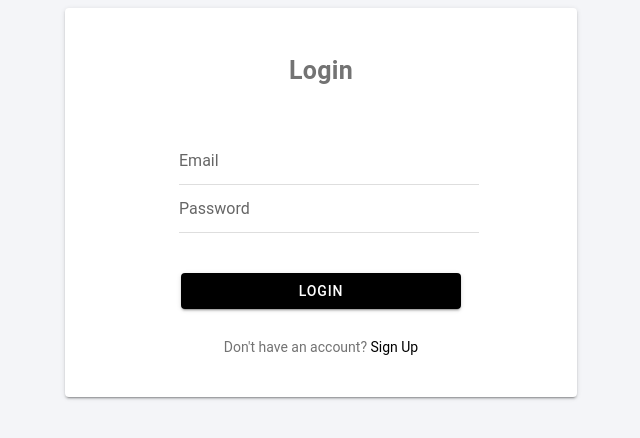
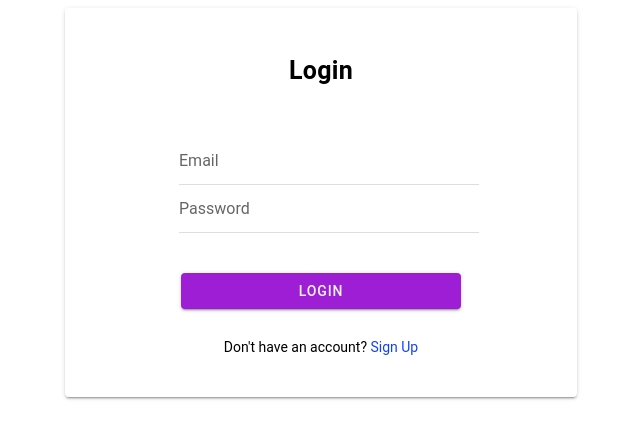
Before and after one commit to fufufufufufuf/ProjectCross-Platt, a React (Vite) app: page /login in a window 1280 px wide. Shown: the part 120-558 px from the top of the page, without its empty margins (319-959 px from the left). Built offline with nearby package versions, Linux system fonts and the light colour scheme.

Commit message:
dark mode

```diff
--- a/src/pages/Add.tsx
+++ b/src/pages/Add.tsx
@@ -68,7 +68,7 @@ const Add: React.FC = () => {
                         <IonCol>
                             <IonButton
                                 expand="full"
-                                color={selectedType === 'income' ? 'success' : 'medium'}
+                                color={selectedType === 'income' ? 'success' : 'dark'}
                                 onClick={() => setSelectedType('income')}
                             >
                                 Income
@@ -77,7 +77,7 @@ const Add: React.FC = () => {
                         <IonCol>
                             <IonButton
                                 expand="full"
-                                color={selectedType === 'expenses' ? 'danger' : 'medium'}
+                                color={selectedType === 'expenses' ? 'danger' : 'dark'}
                                 onClick={() => setSelectedType('expenses')}
                             >
                                 Expenses
--- a/src/pages/Home.tsx
+++ b/src/pages/Home.tsx
@@ -94,14 +94,14 @@ const Home: React.FC = () => {
         <IonToolbar>
           <IonButton
             className="type-button"
-            color={transactionDetails?.type === 'income' ? 'success' : 'medium'}
+            color={transactionDetails?.type === 'income' ? 'success' : 'dark'}
             onClick={() => console.log('Income selected')}
           >
             Income
           </IonButton>
           <IonButton
             className="type-button"
-            color={transactionDetails?.type === 'expenses' ? 'danger' : 'medium'}
+            color={transactionDetails?.type === 'expenses' ? 'danger' : 'dark'}
             onClick={() => console.log('Expenses selected')}
           >
             Expenses
--- a/src/pages/LoginPage.tsx
+++ b/src/pages/LoginPage.tsx
@@ -1,5 +1,5 @@
 import React, { useState } from 'react';
-import { IonButton, IonContent, IonPage, IonTitle, IonInput, IonItem, IonGrid, IonRow, IonCol, IonCard, IonText, IonRouterLink } from '@ionic/react';
+import { IonButton, IonContent, IonPage, IonTitle, IonInput, IonItem, IonGrid, IonRow, IonCol, IonCard, IonText, IonRouterLink, IonLabel } from '@ionic/react';
 import { useHistory } from "react-router";
 import { getAuth, signInWithEmailAndPassword } from "firebase/auth";
 import { toast } from "../toast";
@@ -28,24 +28,24 @@ const LoginPage: React.FC = () => {
 
   return (
     <IonPage>
-      <IonContent className="ion-justify-content-center" color="light" fullscreen>
+      <IonContent className="ion-justify-content-center" fullscreen>
         <IonCard className="ion-padding mg-card container-card">
-          <IonTitle className="ion-title ion-text-center ion-padding ion-margin">
+          <IonTitle color="primary" className="ion-title ion-text-center ion-padding ion-margin">
             Login
           </IonTitle>
-          <IonGrid className="mg-grid">
-            <IonRow className="ion-justify-content-between">
+          <IonGrid  className="mg-grid">
+            <IonRow  className="ion-justify-content-between">
               <IonCol size="0" />
-              <IonCol size="12" className="mg-col">
+              <IonCol color="primary" size="12" className="mg-col">
                 <IonItem>
-                  <IonInput
+                  <IonInput color="primary"
                     type="email"
                     placeholder="Email"
                     onIonChange={(e: any) => setEmail(e.target.value)}
                   />
                 </IonItem>
                 <IonItem>
-                  <IonInput
+                  <IonInput color="primary"
                     type="password"
                     placeholder="Password"
                     onIonChange={(e: any) => setPassword(e.target.value)}
@@ -56,15 +56,15 @@ const LoginPage: React.FC = () => {
             </IonRow>
             <IonRow className="ion-justify-content-between ion-margin">
               <IonCol>
-                <IonButton expand="block" onClick={loginHandler}>
-                  Login
+                <IonButton color="tertiary" expand="block" onClick={loginHandler}>
+                  <IonLabel color="light">Login</IonLabel>
                 </IonButton>
               </IonCol>
             </IonRow>
             <IonRow className="ion-justify-content-between ion-text-center ion-margin">
               <IonCol>
-                <IonText className="ion-margin-top">
-                  Don't have an account? <IonRouterLink href="/register">Sign Up</IonRouterLink>
+                <IonText color="primary" className="ion-margin-top">
+                  Don't have an account? <IonRouterLink color="medium" href="/register">Sign Up</IonRouterLink>
                 </IonText>
               </IonCol>
             </IonRow>
--- a/src/pages/Profile.css
+++ b/src/pages/Profile.css
@@ -4,4 +4,5 @@ body.dark {
     --ion-color-tertiary: #000000;
     --ion-color-light: #f4f5f8;
     --ion-background-color : #363636;
+    --ion-color-medium: #1341f9;
 }
--- a/src/pages/RegisterPage.tsx
+++ b/src/pages/RegisterPage.tsx
@@ -1,5 +1,5 @@
 import React, { useState } from 'react';
-import { IonButton, IonContent, IonPage, IonTitle, IonInput, IonItem, IonGrid, IonRow, IonCol, IonCard, IonText, IonRouterLink } from '@ionic/react';
+import { IonButton, IonContent, IonPage, IonTitle, IonInput, IonItem, IonGrid, IonRow, IonCol, IonCard, IonText, IonRouterLink, IonLabel } from '@ionic/react';
 import { useHistory } from "react-router";
 import { getAuth, createUserWithEmailAndPassword } from "firebase/auth";
 import { toast } from "../toast";
@@ -37,7 +37,7 @@ const RegisterPage: React.FC = () => {
     <IonPage>
       <IonContent className="ion-justify-content-center" color="light" fullscreen>
         <IonCard className="ion-padding mg-card container-card">
-          <IonTitle className="ion-title ion-text-center ion-padding ion-margin">
+          <IonTitle color="primary" className="ion-title ion-text-center ion-padding ion-margin">
             Register
           </IonTitle>
           <IonGrid className="mg-grid">
@@ -70,15 +70,15 @@ const RegisterPage: React.FC = () => {
             </IonRow>
             <IonRow className="ion-justify-content-between ion-margin">
               <IonCol>
-                <IonButton expand="block" onClick={registerHandler}>
-                  Register
+                <IonButton color="tertiary" expand="block" onClick={registerHandler}>
+                  <IonLabel color="light">Register</IonLabel>
                 </IonButton>
               </IonCol>
             </IonRow>
             <IonRow className="ion-justify-content-between ion-text-center ion-margin">
               <IonCol>
-                <IonText className="ion-margin-top">
-                  Have an account? <IonRouterLink href="/login">Log In</IonRouterLink>
+                <IonText color="primary" className="ion-margin-top">
+                  Have an account? <IonRouterLink color="medium" href="/login">Log In</IonRouterLink>
                 </IonText>
               </IonCol>
             </IonRow>
--- a/src/theme/variables.css
+++ b/src/theme/variables.css
@@ -52,7 +52,7 @@ http://ionicframework.com/docs/theming/ */
   --ion-color-danger-tint: #ed576b;
 
   /** dark **/
-  --ion-color-dark: #222428;
+  --ion-color-dark: #535455;
   --ion-color-dark-rgb: 34, 36, 40;
   --ion-color-dark-contrast: #ffffff;
   --ion-color-dark-contrast-rgb: 255, 255, 255;
@@ -60,7 +60,7 @@ http://ionicframework.com/docs/theming/ */
   --ion-color-dark-tint: #383a3e;
 
   /** medium **/
-  --ion-color-medium: #92949c;
+  --ion-color-medium: #1341f9;
   --ion-color-medium-rgb: 146, 148, 156;
   --ion-color-medium-contrast: #ffffff;
   --ion-color-medium-contrast-rgb: 255, 255, 255;
```
